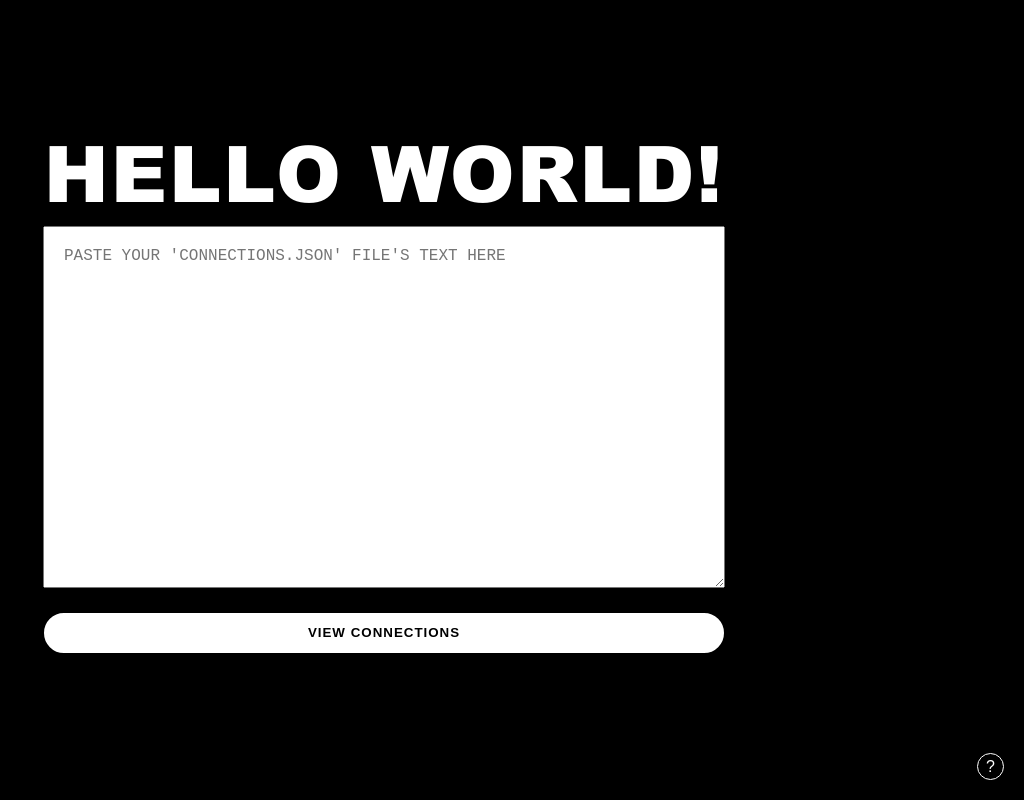
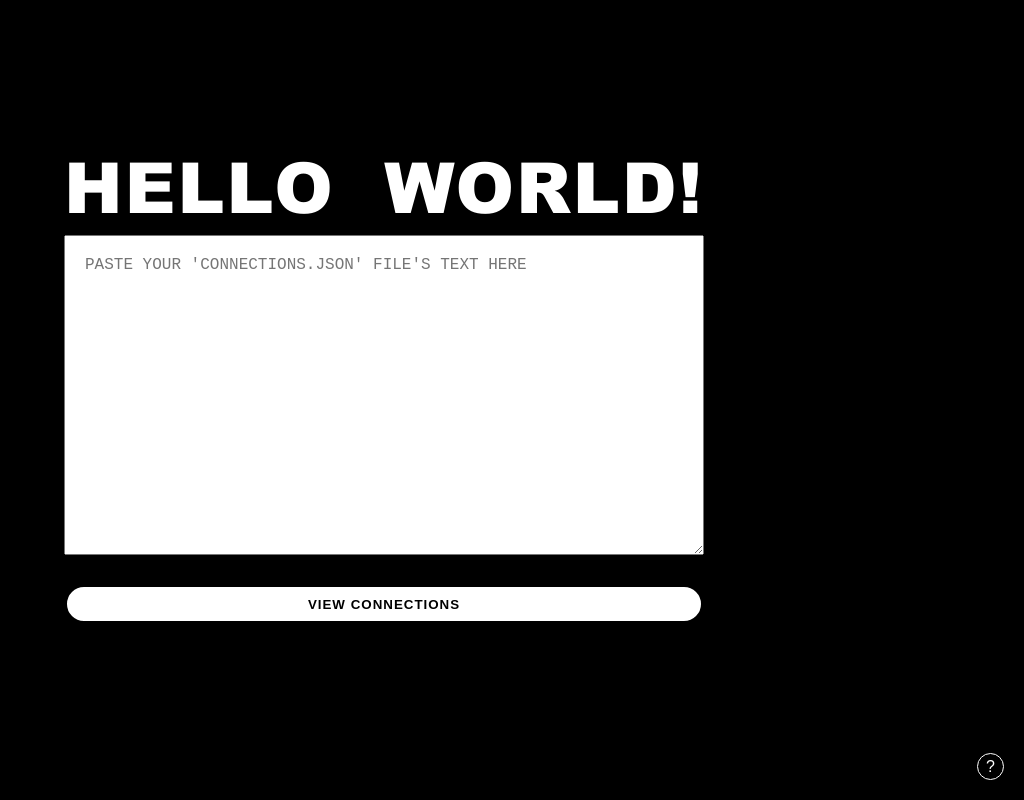
Before and after one commit to H-b8/connections-data-converter, a React (Create React App) app: page / in a window 1280 px wide. Shown: the whole page, without its empty margins (256-1280 px from the left). Built offline with nearby package versions, Linux system fonts and the light colour scheme.

Commit message:
refactors submission page to include semantic elements

```diff
--- a/src/App.jsx
+++ b/src/App.jsx
@@ -72,41 +72,47 @@ const App = () => {
 
 	return (
 		<>
-			<div id="submission">
-				<header>HELLO WORLD!</header>
-				<form onSubmit={handleSubmit(onSubmit)} style={{ width: '100%', display: 'flex', flexDirection: 'column', justifyContent: 'center', alignItems: 'center' }}>
+			<section id="submission-container">
+				<div id="form-container">
+					<div id="header-container">
+						<header>HELLO</header>
+						<header>WORLD!</header>
+					</div>
+
+					<form onSubmit={handleSubmit(onSubmit)}>
 						<textarea
-						id="paste"
+							className="border-box"
 							placeholder="PASTE YOUR 'CONNECTIONS.JSON' FILE'S TEXT HERE"
 							name="jsonPaste"
 							ref={register}
 						/>
-					<button id="white-button" type="submit">VIEW CONNECTIONS</button>
+						<button className="white-button" type="submit">VIEW CONNECTIONS</button>
 					</form>
-				<div style={{ height: '1rem', marginTop: '1rem' }}>
+
+					<div className="error-msg">
 						{showInvalid &&
-						<p style={{ color: 'red' }}>INVALID TEXT, PLEASE TRY AGAIN.</p>
+							<p>INVALID TEXT, PLEASE TRY AGAIN.</p>
 						}
 					</div>
-				<div onClick={() => setShowInstructions(!showInstructions)} style={{cursor: 'pointer'}}>
-					<div className="help-div">
+				</div>
+
+				<div onClick={() => setShowInstructions(!showInstructions)} className="tool-tip">
 					?
 				</div>
-				</div>
+
 				{showInstructions &&
-					<div className="instructions">
-						1. If you haven't already downloaded your IG data, go to your profile and open <b>Settings</b> and then <b>Security</b>. Under <b>Data and History</b>, click <b>Download Data</b> and follow the instructions<br/><br/>
-						2. When receiving your email confirmation, follow instructions on downloading your data files to your computer<br/><br/>
-						3. Unzip your files<br/><br/>
-						4. Open the folder that has <b>part_1</b> at the end of its name<br/><br/>
-						5. In this folder, open the file named <b>connections.json</b><br/><br/>
-						6. CMD/CTRL+A and COPY the text in this file<br/><br/>
-						7. PASTE text into text area of application<br/><br/>
-						8. Hit <b>VIEW CONNECTIONS</b>, and voila!<br/><br/>
-					</div>
+					<ol className="instructions">
+						<li>If you haven't already downloaded your IG data, go to your profile and open <b>Settings</b> and then <b>Security</b>. Under <b>Data and History</b>, click <b>Download Data</b> and follow the instructions</li>
+						<li>When receiving your email confirmation, follow instructions on downloading your data files to your computer</li>
+						<li>Unzip your files</li>
+						<li>Open the folder that has <b>part_1</b> at the end of its name</li>
+						<li>In this folder, open the file named <b>connections.json</b></li>
+						<li>CMD/CTRL+A and COPY the text in this file</li>
+						<li>PASTE text into text area of application</li>
+						<li>Hit <b>VIEW CONNECTIONS</b>, and voila!</li>
+					</ol>
 				}
-
-			</div>
+			</section>
 
 			{hasConnections &&
 				<>
--- a/src/index.css
+++ b/src/index.css
@@ -1,6 +1,7 @@
 @font-face {
 	src: url('./fonts/ArialBlack/Arial-Black.eot');
-	src: url('./fonts/ArialBlack/Arial-Black.eot?#iefix') format('embedded-opentype'),
+	src: url('./fonts/ArialBlack/Arial-Black.eot?#iefix')
+			format('embedded-opentype'),
 		url('./fonts/ArialBlack/Arial-Black.woff2') format('woff2'),
 		url('./fonts/ArialBlack/Arial-Black.woff') format('woff'),
 		url('./fonts/ArialBlack/Arial-Black.ttf') format('truetype'),
@@ -18,23 +19,83 @@
 }
 
 html {
-	scroll-behavior: smooth;
 	max-width: 100%;
 	overflow-x: hidden;
+	scroll-behavior: smooth;
 	cursor: default;
 }
 
 body {
 	margin: 0;
 	padding: 0;
+	font-family: Arial, Helvetica, sans-serif;
+}
+
+.border-box {
+	-webkit-box-sizing: border-box;
+	-moz-box-sizing: border-box;
 	box-sizing: border-box;
-	font-family: Arial, Helvetica, sans-serif;
+}
+
+#submission-container {
+	background: black;
+	height: 100vh;
+	width: 100%;
+	display: flex;
+	flex-direction: column;
+	justify-content: center;
+	align-items: center;
+}
+
+#form-container {
+	width: 50%;
+	/* display: flex;
+	flex-direction: column;
+	align-items: center; */
+}
+
+#header-container {
+	text-align: justify;
+	width: 100%;
+	display: flex;
+	justify-content: space-between;
 }
 
 header {
 	font-family: 'Arial-Black', Arial, Helvetica, sans-serif;
+	color: white;
 	letter-spacing: 2px;
-	font-size: 6.1vw;
+	font-size: 5.5vw;
+}
+
+textarea {
+	height: 40vh;
+	width: 100%;
+	padding: 20px;
+	font-size: 1rem;
+}
+
+.white-button {
+	margin: 0;
+	outline: none;
+	height: 40px;
+	width: 100%;
+	border-radius: 50px;
+	background: white;
+	color: black;
+	/* border: 3px solid white; */
+	letter-spacing: 1px;
+	font-weight: 600;
+	cursor: pointer;
+	margin-top: 25px;
+}
+
+.error-msg {
+	color: red;
+	margin-top: 20px;
+	display: flex;
+	justify-content: center;
+	height: 20px;
 }
 
 h1 {
@@ -73,7 +134,7 @@ button {
 	height: 40px;
 	padding: 0 50px;
 	border-radius: 50px;
-	background:black;
+	background: black;
 	color: white;
 	border: 3px solid black;
 	letter-spacing: 1px;
@@ -91,19 +152,6 @@ button {
 	margin-bottom: 50px;
 }
 
-#submission {
-	background: black;
-	height: 100vh;
-	color: white;
-	position: relative;
-	display: flex;
-	flex-direction: column;
-	justify-content: center;
-	align-items: center;
-	margin: 0;
-	padding: 0;
-}
-
 #header-text {
 	position: absolute;
 	top: 25px;
@@ -111,27 +159,6 @@ button {
 	font-size: 1vw;
 }
 
-#paste {
-	padding: 20px;
-	width: 50%;
-	height: 40vh;
-	font-size: 1rem;
-}
-
-#white-button {
-	margin: 0;
-	outline: none;
-	height: 40px;
-	width: calc(50% + 40px);
-	border-radius: 50px;
-	background:white;
-	color: black;
-	border: 3px solid white;
-	letter-spacing: 1px;
-	font-weight: 600;
-	cursor: pointer;
-	margin-top: 25px;
-}
 
 #results {
 	margin: 100px;
@@ -147,7 +174,8 @@ button {
 	justify-content: center;
 }
 
-.help-div {
+.tool-tip {
+	color: white;
 	position: absolute;
 	bottom: 20px;
 	right: 20px;
@@ -159,12 +187,18 @@ button {
 	border: 1px solid white;
 	border-radius: 50%;
 	z-index: 5;
+	cursor: pointer;
 }
 
 .instructions {
+	color: white;
 	position: absolute;
 	bottom: 50px;
 	right: 20px;
 	width: 20%;
 	text-align: justify;
 }
+
+.instructions > li {
+	margin-bottom: 20px;
+}
```
Lines whose indentation alone changed are shown as unchanged.
